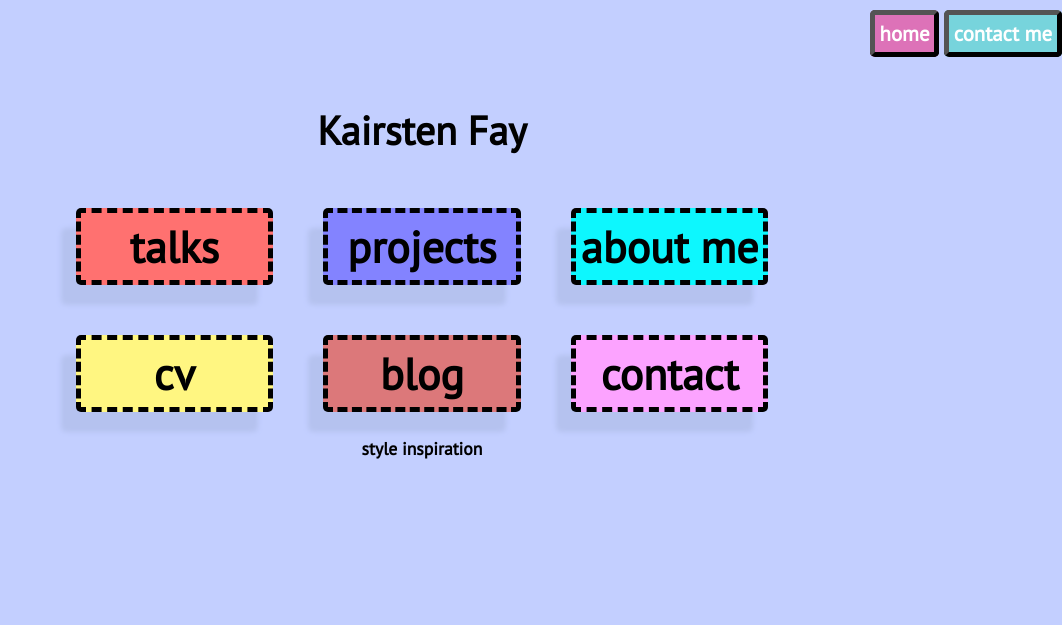
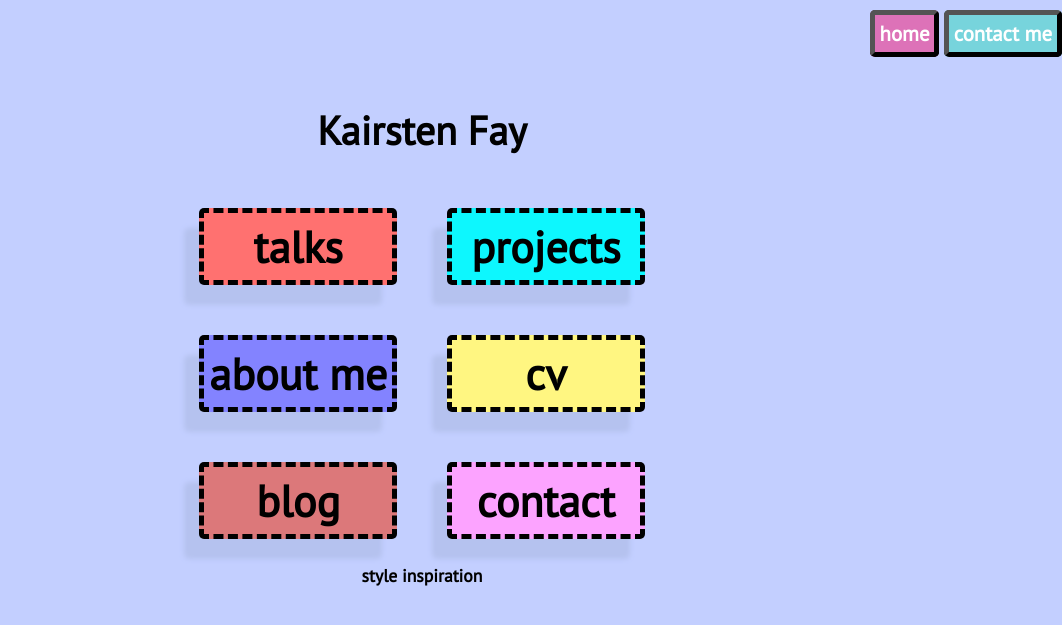
Before and after one commit to kairstenfay/kairstenfay.github.io, a Jekyll site: the page built from index.html, in a window 1280 px wide. Shown: the top 625 px of the page, without its empty margins (218-1280 px from the left). Built offline with Jekyll 4.4.1, drawn with Linux system fonts in a browser that asks for light colours.

Commit message:
Improve mobile responsiveness

```diff
--- a/css/main.css
+++ b/css/main.css
@@ -49,10 +49,6 @@ tbody tr:nth-child(odd){
     border-radius: 50%;
     margin: 0 2vh;
     border: 5px outset white;
-}
-
-#talks {
-    padding: 25px;
 }
 
 #projects {
@@ -242,8 +238,8 @@ header a:hover {
 
 #home {
     display: grid;
-    grid-template-columns: 1fr 1fr 1fr;
-    grid-template-rows: 1fr 1fr;
+    grid-template-columns: 1fr 1fr;
+    grid-template-rows: 1fr 1fr 1fr;
 }
 
 h2 {
@@ -268,11 +264,11 @@ h2:first-child {
 }
 
 h2:nth-child(2) {
-    background-color: #8383ff;
+    background-color: #0df7fe;
 }
 
 h2:nth-child(3) {
-    background-color: #0df7fe;
+    background-color: #8383ff;
 }
 
 h2:nth-child(4) {
```
